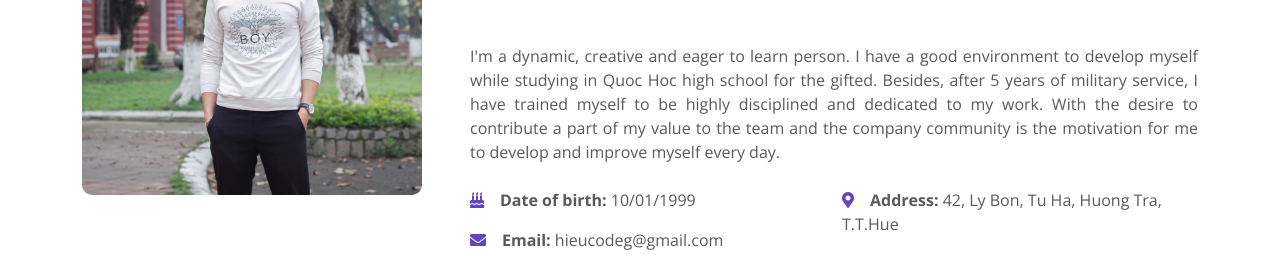
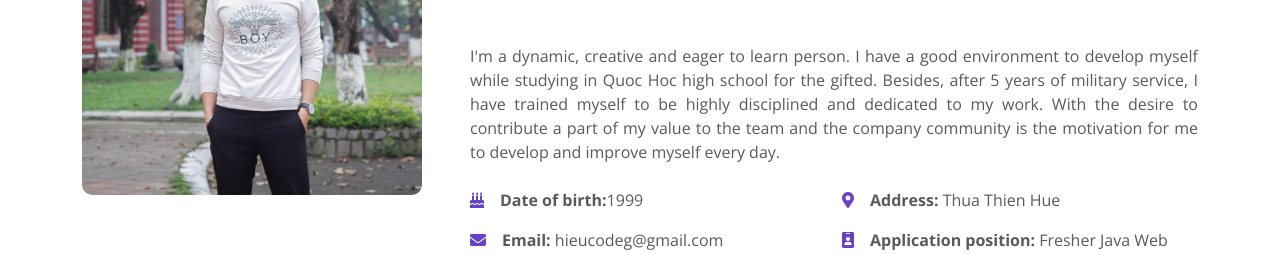
Before and after one commit to HieuCodeg/profile-en, a plain HTML site: page index.html in a window 1280 px wide. Shown: the part 988-1243 px from the top of the page. Drawn offline with nearby package versions, Linux system fonts and the light colour scheme.

Commit message:
change infor

```diff
--- a/index.html
+++ b/index.html
@@ -122,12 +122,12 @@
                            for me to develop and improve myself every day.</p>
                         <div class="row g-3 mb-4">
                             <div class="col-sm-6">
-                                <p class="mb-3"><i class="fas fa-birthday-cake text-primary me-3"></i><b>Date of birth:</b> 10/01/1999</p>
+                                <p class="mb-3"><i class="fas fa-birthday-cake text-primary me-3"></i><b>Date of birth:</b>1999</p>
                                 <p class="mb-3"><i class="fas fa-envelope text-primary me-3"></i><b>Email:</b> hieucodeg@gmail.com</p>
                                 <p class="mb-3"><i class="fas fa-phone-square-alt text-primary me-3"></i><b>Phone:</b> 0346767217</p>
                             </div>
                             <div class="col-sm-6">
-                                <p class="mb-3"><i class="fas fa-map-marker-alt text-primary me-3"></i><b>Address:</b> 42, Ly Bon, Tu Ha, Huong Tra, T.T.Hue</p>
+                                <p class="mb-3"><i class="fas fa-map-marker-alt text-primary me-3"></i><b>Address:</b> Thua Thien Hue</p>
                                 <p class="mb-3"><i class="fas fa-id-badge text-primary me-3"></i><b>Application position:</b> Fresher Java Web FullStack</p>
                                 <p class="mb-3"><i class="fab fa-github-square text-primary me-3"></i><b>Github:</b> <a href="https://github.com/HieuCodeg" target="_blank">https://github.com/HieuCodeg</a></p>
                             </div>
```
